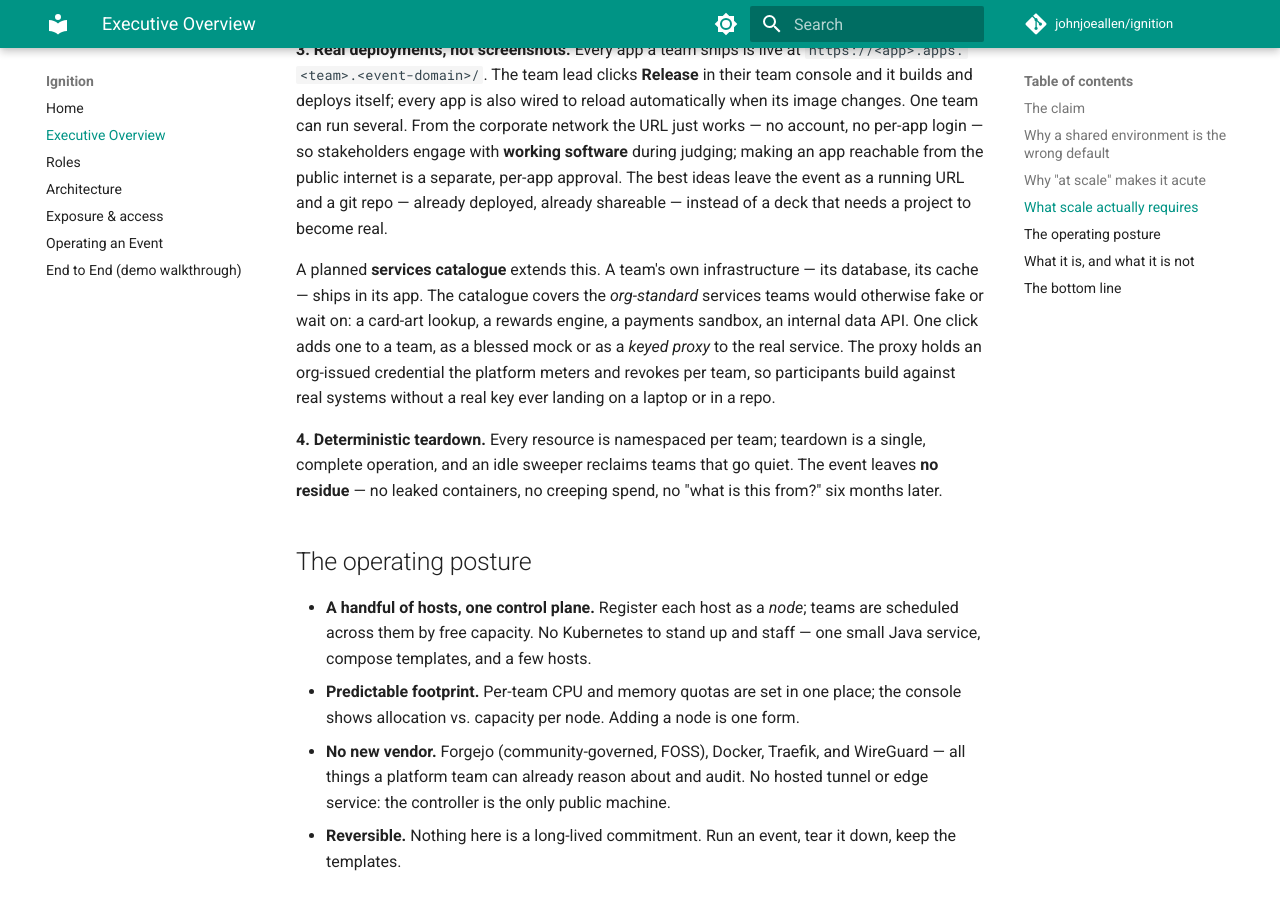
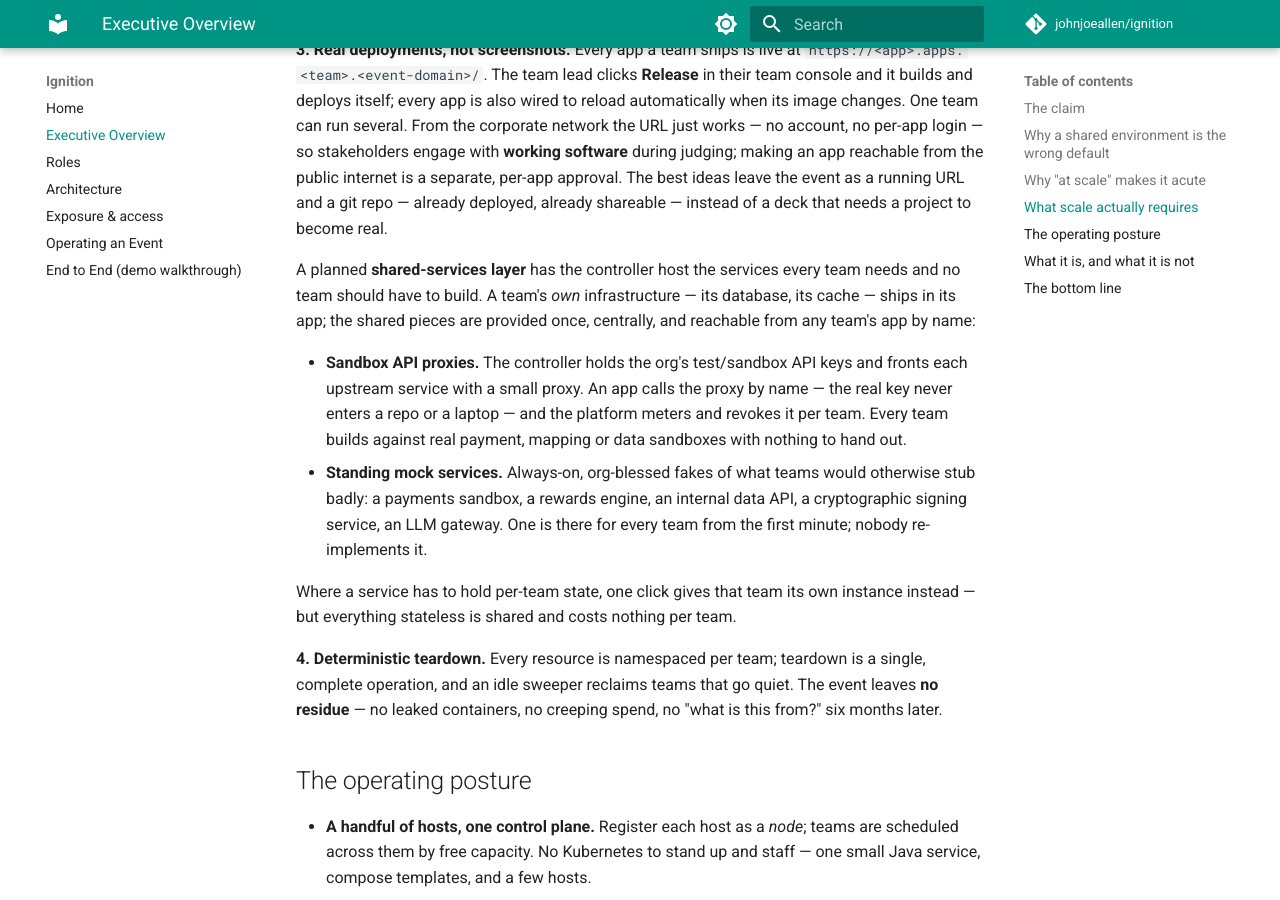
Before and after one commit to johnjoeallen/ignition, an MkDocs documentation site: the page built from docs/executive-overview.md, in a window 1280 px wide and 900 px high, scrolled down 2859 px. Built offline with MkDocs 1.6.1 and Material for MkDocs 9.7.7, drawn with Linux system fonts in a browser that asks for light colours; comment, search, counter and statistics services are not loaded.

Commit message:
docs: controller-hosted shared services — central keys, standing mocks
The services layer isn't only per-team. A stateless catalogue entry —
a sandbox proxy that holds the org's test API keys so no app ever sees
one, or an always-on mock (payments sandbox, signing service, LLM
gateway, ...) — runs once on the controller and is offered to every
team by name. Per-team instances stay for anything that holds state.

- executive-overview: rewrite the services paragraph around this.
- CLAUDE.md task 3: add the controller-hosted variant + scope flag.
- README: refresh the stale "no services catalogue" note.

Co-Authored-By: Claude Sonnet 5 <noreply@anthropic.com>
Claude-Session: https://claude.ai/code/session_01GEgvkxp9vBPD5rwkWEt4vM

```diff
--- a/docs/executive-overview.md
+++ b/docs/executive-overview.md
@@ -126,14 +126,24 @@ per-app approval. The best ideas leave the event as a running URL and a git
 repo — already deployed, already shareable — instead of a deck that needs a
 project to become real.
 
-A planned **services catalogue** extends this. A team's own infrastructure —
-its database, its cache — ships in its app. The catalogue covers the
-*org-standard* services teams would otherwise fake or wait on: a card-art
-lookup, a rewards engine, a payments sandbox, an internal data API. One click
-adds one to a team, as a blessed mock or as a *keyed proxy* to the real
-service. The proxy holds an org-issued credential the platform meters and
-revokes per team, so participants build against real systems without a real key
-ever landing on a laptop or in a repo.
+A planned **shared-services layer** has the controller host the services every
+team needs and no team should have to build. A team's *own* infrastructure —
+its database, its cache — ships in its app; the shared pieces are provided
+once, centrally, and reachable from any team's app by name:
+
+- **Sandbox API proxies.** The controller holds the org's test/sandbox API keys
+  and fronts each upstream service with a small proxy. An app calls the proxy by
+  name — the real key never enters a repo or a laptop — and the platform meters
+  and revokes it per team. Every team builds against real payment, mapping or
+  data sandboxes with nothing to hand out.
+- **Standing mock services.** Always-on, org-blessed fakes of what teams would
+  otherwise stub badly: a payments sandbox, a rewards engine, an internal data
+  API, a cryptographic signing service, an LLM gateway. One is there for every
+  team from the first minute; nobody re-implements it.
+
+Where a service has to hold per-team state, one click gives that team its own
+instance instead — but everything stateless is shared and costs nothing per
+team.
 
 **4. Deterministic teardown.**
 Every resource is namespaced per team; teardown is a single, complete
```
Also changed, not shown: CLAUDE.md (+8 -0 lines), README.md (+5 -4 lines).
